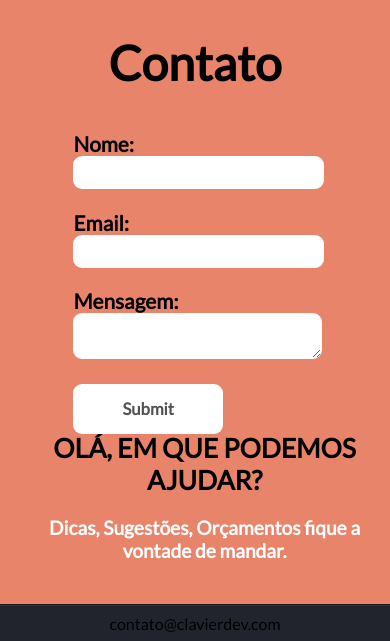
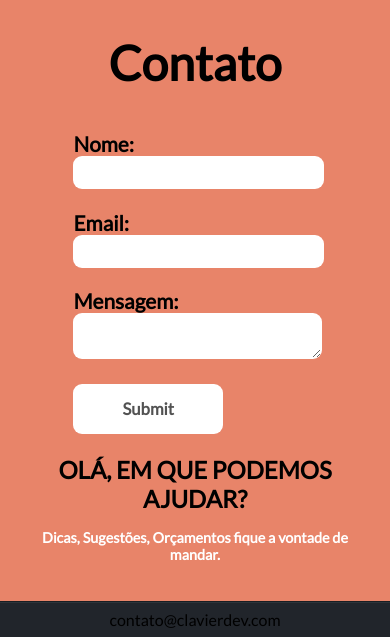
Before and after one commit to Jmallone/com.clavierdev, a PHP site: page / in a window 390 px wide. Shown: the part 2329-2970 px from the top of the page. Run offline with PHP 8.4, Linux system fonts and the light colour scheme.

Commit message:
Resolvido os conflitos de fontes

```diff
--- a/css/header.css
+++ b/css/header.css
@@ -74,10 +74,10 @@
 			border-radius: 0px !important;
 		}
 
-		#post h1{
+		/*#post h1{ dando conflito de tamanho
 			font-size: 277% !important;
 			margin-top: -1%;
-		}
+		}*/
 		.bx-wrapper .bx-next{
 			right: -6% !important;
 			width: 1% !important;
@@ -108,7 +108,7 @@
 		#menu{
 			height: 250px;
 			width: 70%;
-		background-color: #66E863;
+			background-color: #66E863;
 		}
 		#menu ul li{
 			width: 30px !important;
@@ -152,7 +152,12 @@
 			.video-container .filter h1{
 				font-size: 2em !important;
 			}
-
+	.info h1{
+		font-size: 1.5em !important;
+	}
+	.info h3{
+		font-size: 0.9em !important;
+	}
 
     }
 
@@ -220,6 +225,7 @@ header img {
 	right: 0px;
 	top: 4px;
 	margin: 0 auto;
+	overflow: hidden;
 }
 
 #menu ul {
--- a/css/post.css
+++ b/css/post.css
@@ -50,9 +50,9 @@
 	float: right;
 	width: 30%;
 }
-#post h1{
+/*#post h1{ dando conflito de tamanho
 	font-size: 4em;
-}
+}*/
 
 #post h2{
 	font-size: 3em;
@@ -156,13 +156,14 @@ div.clear { clear: both; }
 }
 
 .info{
-	float: right;
-	margin-top: -6%;
-	margin-right: -6%;
-	font-size: 0.6em;
+	margin-top: 6%;
+
+}
+.info h1{
+	font-size: 2.2em;
 }
 .info h3{
 	color: #FFFFFF;
-	font-size: 2em;
+	font-size: 1.5em;
 
 }
```
